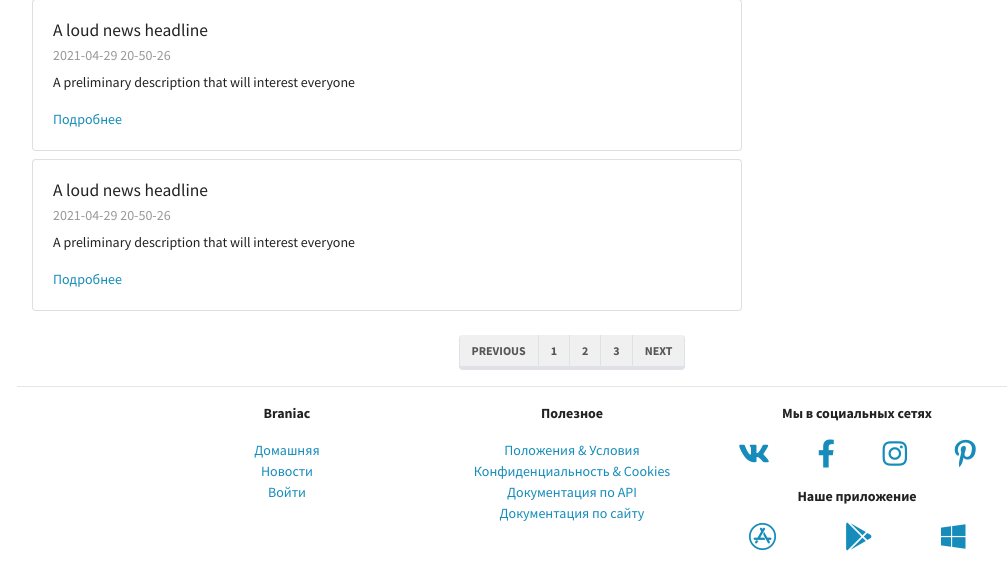
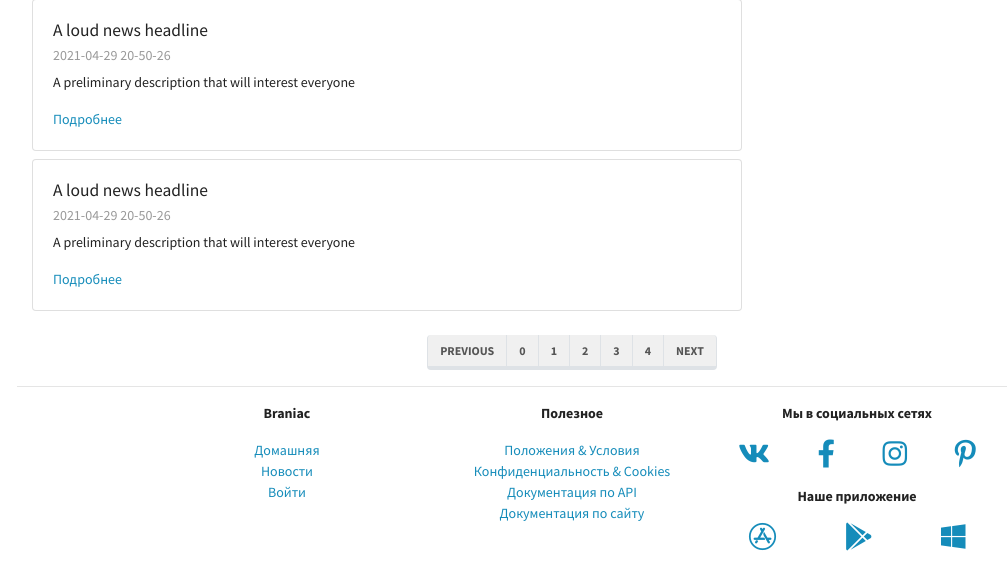
Before and after one commit to VK-Vitaliy/BraniacLMS, a Django app: page /mainapp/news/ in a window 1280 px wide. Shown: the part 565-1134 px from the top of the page, without its empty margins (68-1075 px from the left). Run offline with Django 3.2, Linux system fonts and the light colour scheme; some libraries are stand-ins or nearby versions.

Commit message:
with in templates

```diff
--- a/mainapp/templates/mainapp/news.html
+++ b/mainapp/templates/mainapp/news.html
@@ -1,6 +1,8 @@
 {% extends 'base.html' %}
 
 {% block content %}
+
+  {% with range as double_range %}
 
 
     <div class="container-md">
@@ -11,7 +13,7 @@
 
         <div class="col-lg-8">
 
-        {% for i in range %}
+          {% for i in double_range %}
             <div class="card my-2">
               <div class="card-body">
                 <h5 class="card-title">{{ news_title }}</h5>
@@ -59,9 +61,9 @@
         <nav aria-label="Page navigation example">
           <ul class="pagination">
             <li class="page-item"><a class="page-link" href="#">Previous</a></li>
-          <li class="page-item"><a class="page-link" href="#">1</a></li>
-          <li class="page-item"><a class="page-link" href="#">2</a></li>
-          <li class="page-item"><a class="page-link" href="#">3</a></li>
+            {% for i in double_range %}
+              <li class="page-item"><a class="page-link" href="#">{{ i }}</a></li>
+            {% endfor %}
             <li class="page-item"><a class="page-link" href="#">Next</a></li>
           </ul>
         </nav>
@@ -71,4 +73,6 @@
 
     </div>
 
+  {% endwith %}
+
 {% endblock content %}
```
Lines whose indentation alone changed are shown as unchanged.
